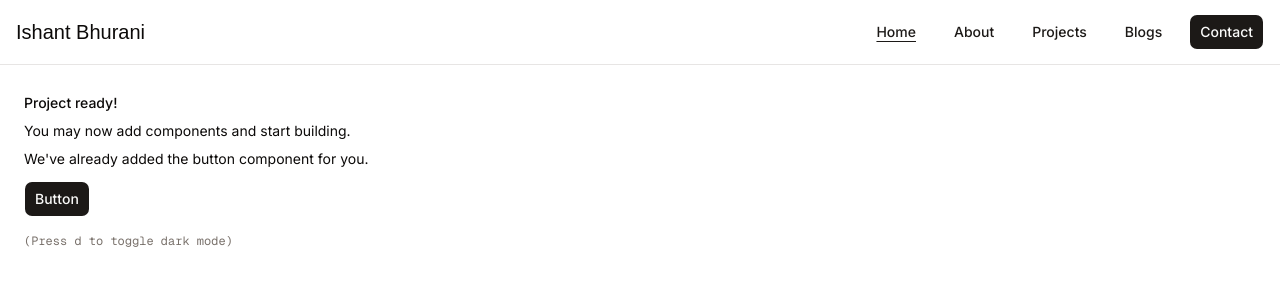
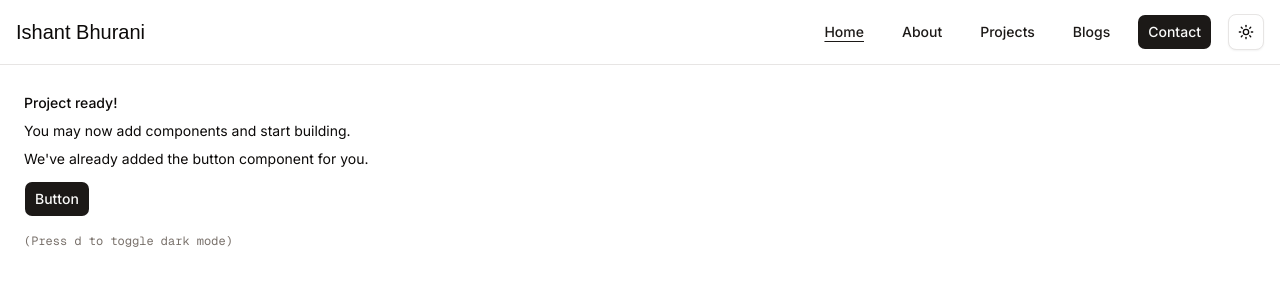
Before and after one commit to ishantbh/portfolio, a Next.js app: page / in a window 1280 px wide. Shown: the top 300 px of the page. Built offline with nearby package versions, Linux system fonts and the light colour scheme; a web font is replaced by a local one.

Commit message:
add theme toggle button to header

```diff
--- a/components/header.tsx
+++ b/components/header.tsx
@@ -2,6 +2,7 @@ import Link from "next/link"
 import { Bitcount_Grid_Double } from "next/font/google"
 import { cn } from "@/lib/utils"
 import { Nav } from "@/components/nav"
+import { ThemeToggle } from "@/components/theme-toggle"
 
 const bitcount_grid_double = Bitcount_Grid_Double({
   subsets: ["latin"],
@@ -18,7 +19,11 @@ export function Header() {
           Ishant Bhurani
         </Link>
 
-        <Nav />
+        <div className="flex items-center gap-4">
+          <Nav />
+
+          <ThemeToggle />
+        </div>
       </div>
     </header>
   )
--- /dev/null
+++ b/components/theme-toggle.tsx
@@ -0,0 +1,23 @@
+"use client"
+
+import { useTheme } from "next-themes"
+import { MoonIcon, SunIcon } from "lucide-react"
+import { Button } from "@/components/ui/button"
+
+export function ThemeToggle() {
+  const { resolvedTheme, setTheme } = useTheme()
+
+  return (
+    <Button
+      onClick={() => {
+        setTheme(resolvedTheme === "dark" ? "light" : "dark")
+      }}
+      variant="outline"
+      size="icon"
+    >
+      <SunIcon className="h-[1.2rem] w-[1.2rem] scale-100 rotate-0 transition-all dark:scale-0 dark:-rotate-90" />
+      <MoonIcon className="absolute h-[1.2rem] w-[1.2rem] scale-0 rotate-90 transition-all dark:scale-100 dark:rotate-0" />
+      <span className="sr-only">Toggle theme</span>
+    </Button>
+  )
+}
```
